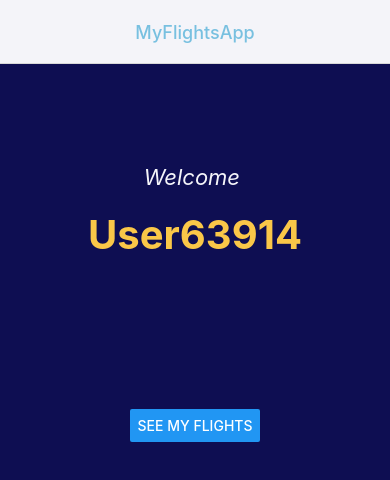
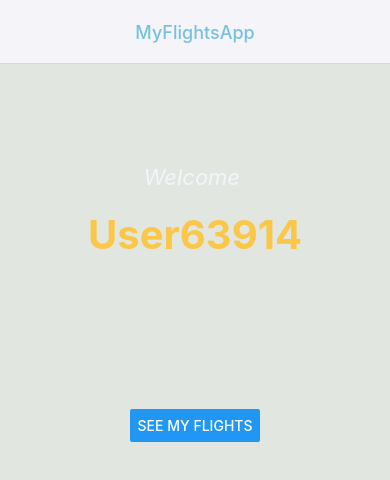
Before and after one commit to patorosso/myflightsapp, a React Native app: screen /Home in a window 390 px wide. Shown: the top 480 px of the page. Built offline with nearby package versions, Linux system fonts and the light colour scheme.

Commit message:
changed secondary color

```diff
--- a/src/constants/themes/colors.js
+++ b/src/constants/themes/colors.js
@@ -1,6 +1,6 @@
 export const colors = {
     primary: '#78C0E0',
-    secondary: '#0E0E52',
+    secondary: '#E1E6E1',
     black: '#000000',
     text: '#150578',
     white: '#F4F4F9',
```
